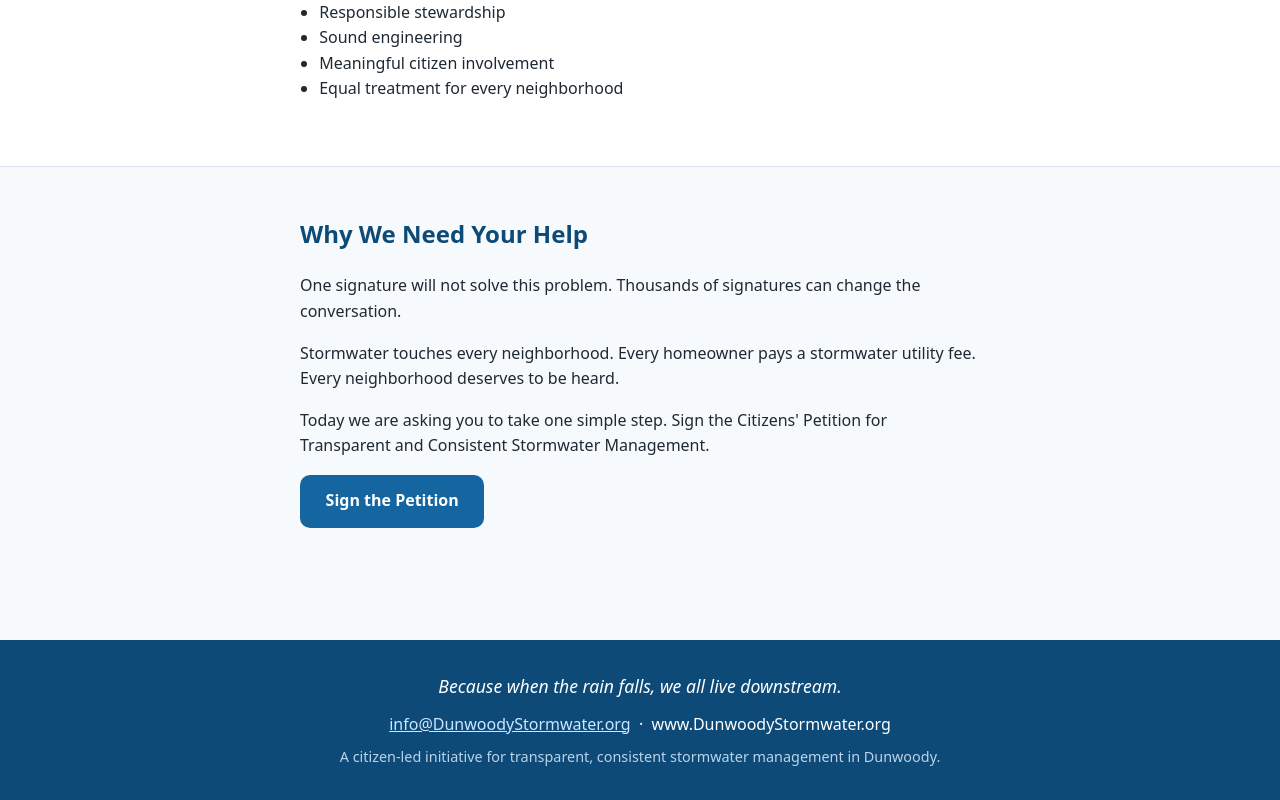
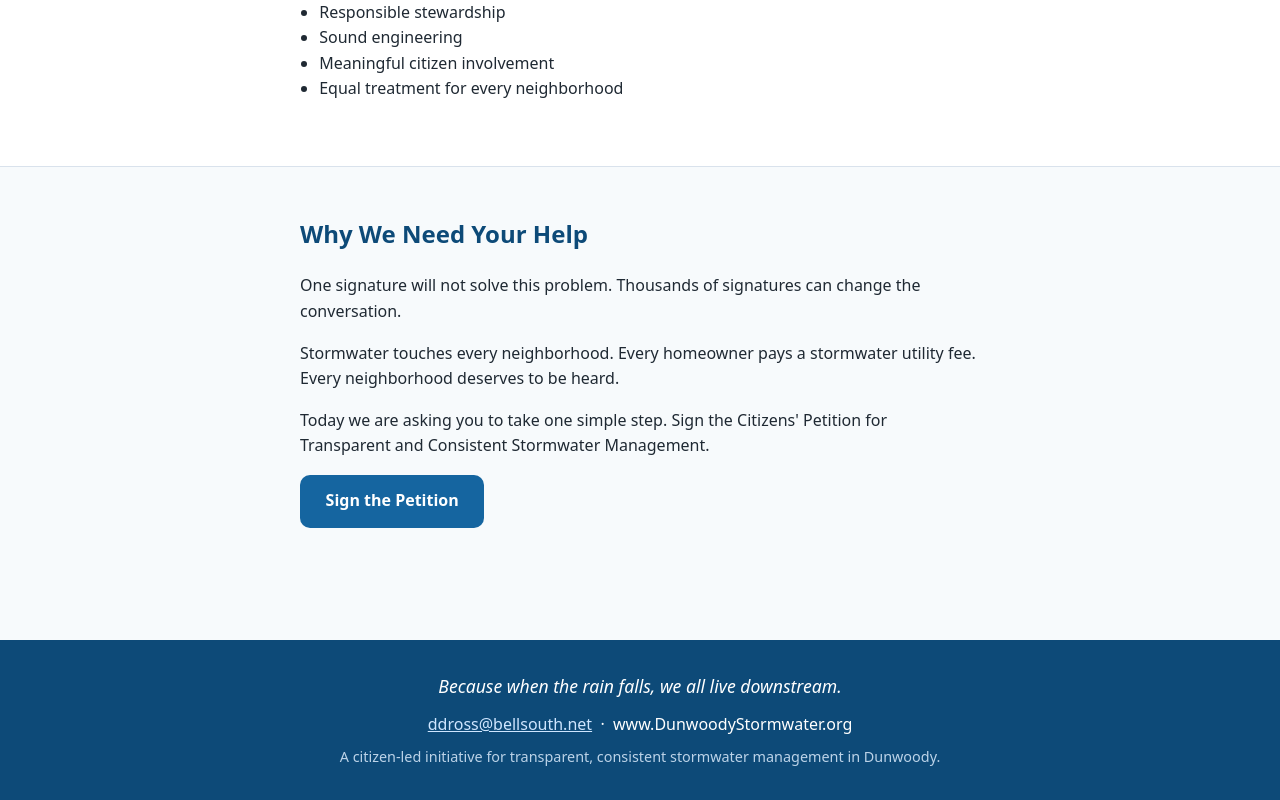
Before and after one commit to madscientistmark/dunwoodystormwater.org, a Vue app: page / in a window 1280 px wide. Shown: the part 1111-1911 px from the top of the page. Built offline with nearby package versions, Linux system fonts and the light colour scheme; no server answers.

Commit message:
chore: update footer email to ddross@bellsouth.net
Co-Authored-By: Claude Opus 4.8 <noreply@anthropic.com>

```diff
--- a/src/components/SiteFooter.vue
+++ b/src/components/SiteFooter.vue
@@ -3,7 +3,7 @@
     <div class="container">
       <p class="footer__tag">Because when the rain falls, we all live downstream.</p>
       <p class="footer__contact">
-        <a href="mailto:info@DunwoodyStormwater.org">info@DunwoodyStormwater.org</a>
+        <a href="mailto:ddross@bellsouth.net">ddross@bellsouth.net</a>
         &nbsp;·&nbsp; www.DunwoodyStormwater.org
       </p>
       <p class="footer__fine">A citizen-led initiative for transparent, consistent stormwater management in Dunwoody.</p>
```
